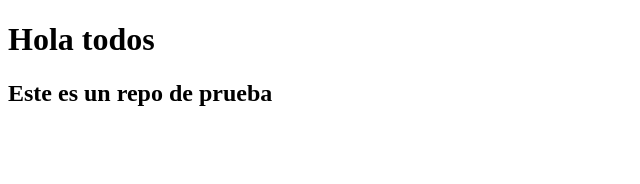
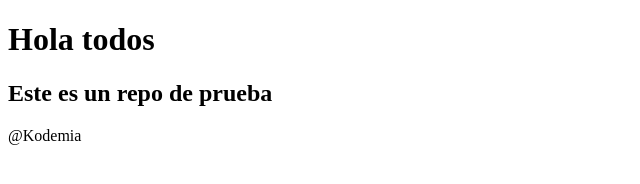
Before and after one commit to RazielDev2709/kodecamp-repo, a plain HTML site: page index.html in a window 1280 px wide. Shown: the whole page, without its empty margins (0-640 px from the left). Drawn offline with Linux system fonts and the light colour scheme; files that its build step writes are made by us from their sources.

Commit message:
[MOD] index.html

```diff
--- a/index.html
+++ b/index.html
@@ -8,5 +8,6 @@
   <body>
 	<h1>Hola todos</h1>
 	<h2>Este es un repo de prueba</h2>
+	<footer><span>@Kodemia</span></footer>
   </body>
 </html>
```
